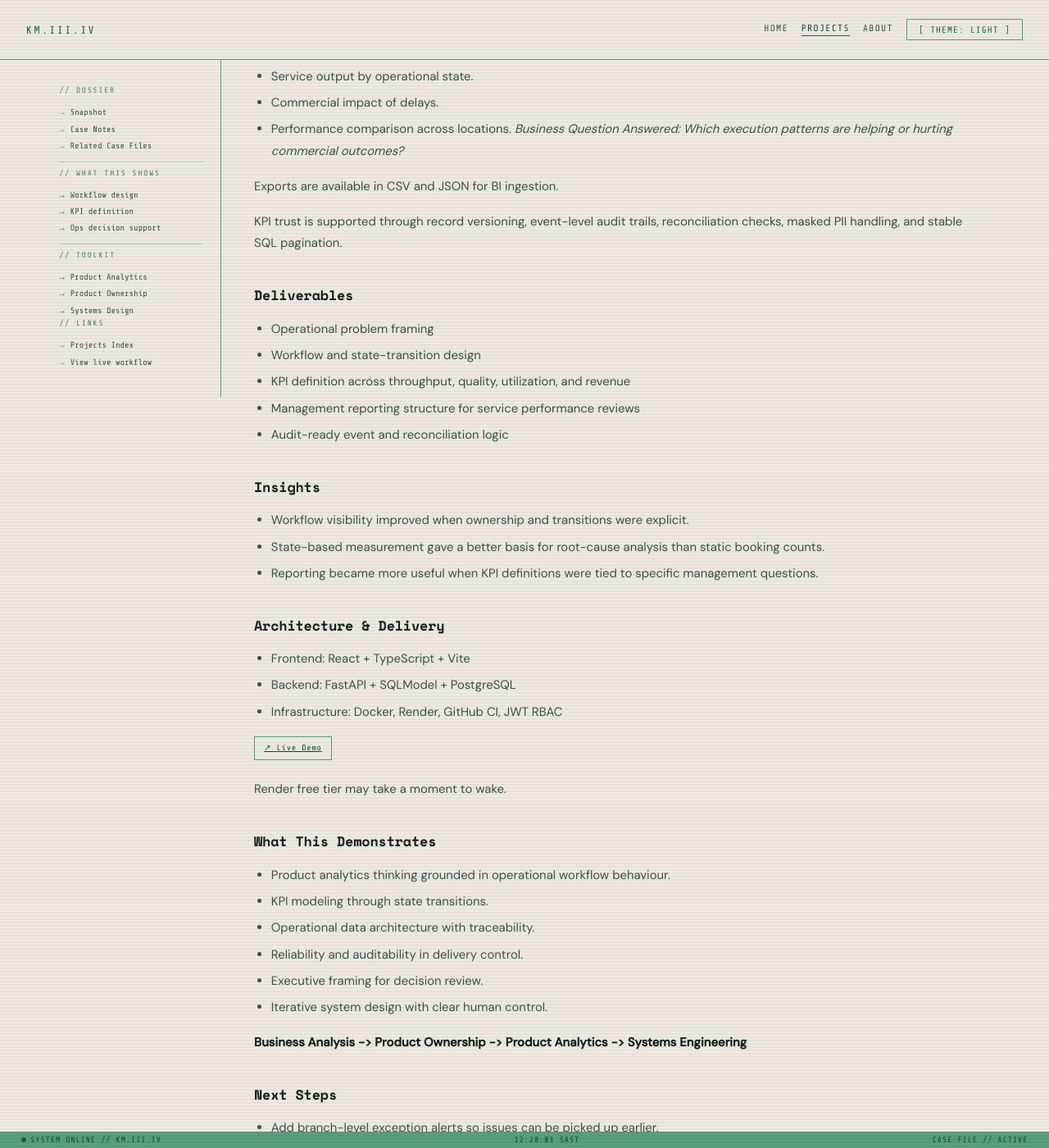
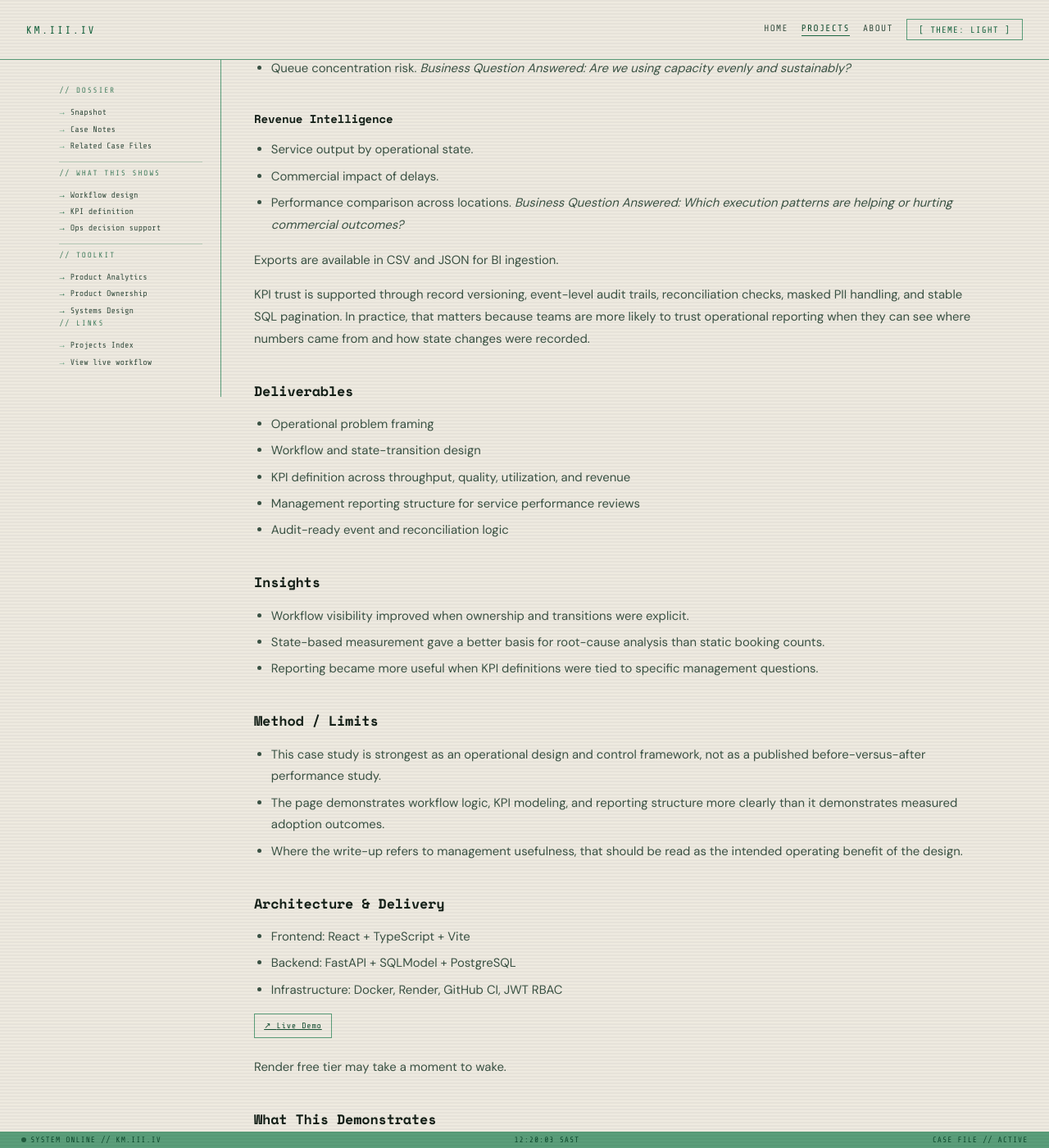
Before and after one commit to km-webdvlpr/III_V2, a Jekyll site: the page built from _projects/bontle-operational-intelligence-for-service-teams.md, in a window 1280 px wide and 1400 px high, scrolled down 2827 px. Shown: the whole window at 82% size. Built offline with Jekyll 4.4.1, drawn with Linux system fonts in a browser that asks for light colours; some of the changed text lies outside the part shown.

Commit message:
Refine Digital Estate and Bontle case study language

```diff
--- a/_projects/bontle-operational-intelligence-for-service-teams.md
+++ b/_projects/bontle-operational-intelligence-for-service-teams.md
@@ -1,7 +1,7 @@
 ---
 title: "Bontle: Operational Intelligence for Service Teams"
 date: 2026-03-01
-summary: "Designed a state-based workflow for multi-location service teams, with KPI logic and reporting built around day-to-day operations."
+summary: "Designed a state-based workflow for multi-location service teams, with KPI logic and reporting structured around real day-to-day operating flow."
 tags: ["Product Analytics", "Product Ownership", "Systems Design"]
 featured: true
 roleFocus: "Operational Analysis | Product Analytics"
@@ -12,7 +12,7 @@
 snapshot:
   problem: "Service teams lacked a clear way to track work across branches, handoffs, and delays."
   focus: "I designed the state-based workflow, KPI logic, and reporting structure."
-  outcome: "The result was a more measurable operating flow that managers could review in real time."
+  outcome: "The result was a more measurable operating flow that managers could review more consistently."
 demo: "https://bontle-web-app.onrender.com/book"
 demoLabel: "View live workflow"
 ---
@@ -47,7 +47,7 @@
 - Shifted service delivery from booking administration to something teams could measure and manage.
 - Created a shared view of execution health across frontline and leadership teams.
 - Defined KPI groups around flow, quality, capacity, and commercial performance.
-- Improved decision speed by linking state changes to clear management questions.
+- Made review conversations more concrete by linking state changes to clear management questions.
 
 ## Workflow and Control Design
 **State model:** Today -> In Progress -> Completed
@@ -58,6 +58,8 @@
 - State history becomes direct input for cycle-time, backlog, and exception KPIs.
 
 This workflow design made the operating process measurable. Instead of treating service delivery as isolated tasks, it created a flow that could be reviewed, managed, and improved.
+
+The strongest value here is not technical complexity on its own. It is that messy operational work became easier to see, govern, and discuss across teams.
 
 ## Execution Views
 - Consultant Board: daily ownership clarity, handoff visibility, and queue-priority focus.
@@ -90,7 +92,7 @@
 
 Exports are available in CSV and JSON for BI ingestion.
 
-KPI trust is supported through record versioning, event-level audit trails, reconciliation checks, masked PII handling, and stable SQL pagination.
+KPI trust is supported through record versioning, event-level audit trails, reconciliation checks, masked PII handling, and stable SQL pagination. In practice, that matters because teams are more likely to trust operational reporting when they can see where numbers came from and how state changes were recorded.
 
 ## Deliverables
 - Operational problem framing
@@ -103,6 +105,11 @@
 - Workflow visibility improved when ownership and transitions were explicit.
 - State-based measurement gave a better basis for root-cause analysis than static booking counts.
 - Reporting became more useful when KPI definitions were tied to specific management questions.
+
+## Method / Limits
+- This case study is strongest as an operational design and control framework, not as a published before-versus-after performance study.
+- The page demonstrates workflow logic, KPI modeling, and reporting structure more clearly than it demonstrates measured adoption outcomes.
+- Where the write-up refers to management usefulness, that should be read as the intended operating benefit of the design.
 
 ## Architecture & Delivery
 - Frontend: React + TypeScript + Vite
@@ -122,7 +129,7 @@
 - Executive framing for decision review.
 - Iterative system design with clear human control.
 
-**Business Analysis -> Product Ownership -> Product Analytics -> Systems Engineering**
+**Business Analysis -> Product Ownership -> Product Analytics -> Systems Design**
 
 ## Next Steps
 - Add branch-level exception alerts so issues can be picked up earlier.
```
Also changed, not shown: _projects/digitising-estate-planning-for-emerging-households.md (+12 -5 lines).
